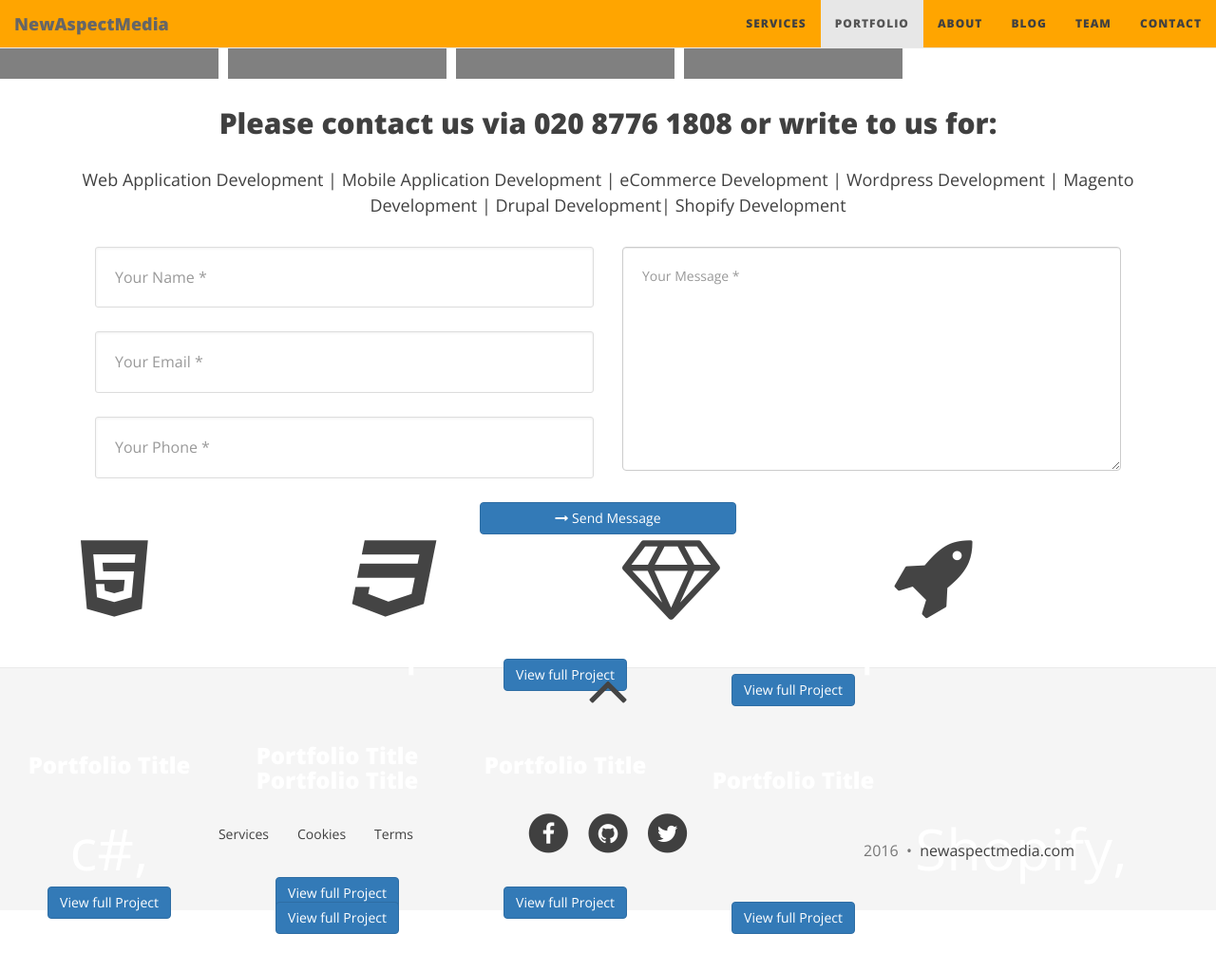
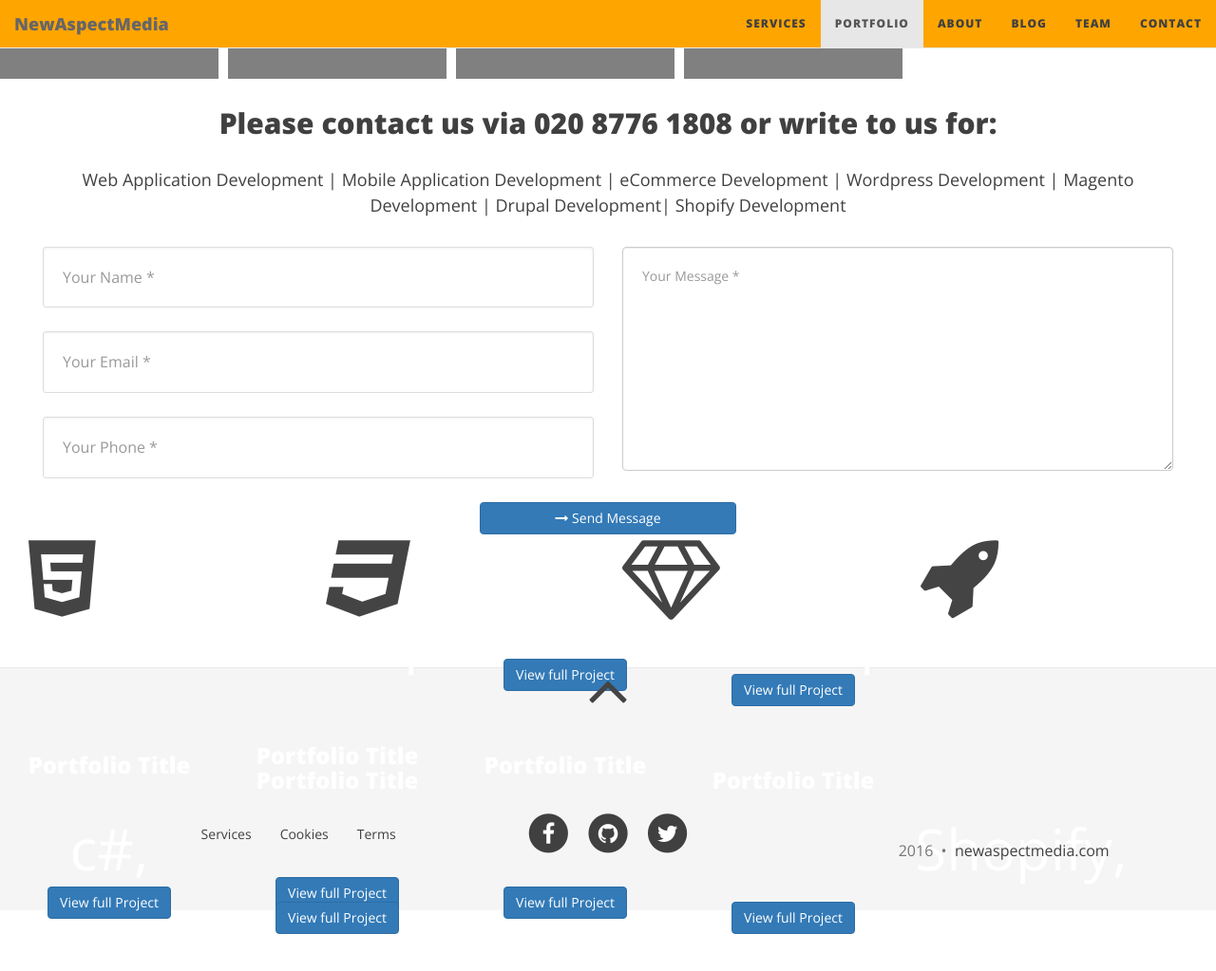
Before and after one commit to newmedia77/appxnam, a Jekyll site: the page built from 404.html, in a window 1280 px wide and 1400 px high, scrolled down 1477 px. Shown: the top 1023 px of the window at 95% size. Built offline with Jekyll 4.4.1, drawn with Linux system fonts in a browser that asks for light colours; nearby versions of some CDN libraries.

Commit message:
andreas
grid

```diff
--- a/css/responsive.css
+++ b/css/responsive.css
@@ -49,7 +49,10 @@
 	    border: 0;
 	}
 	/* === PORTFOLIO SECTION ===  */
-	.container #grid{
+	.container {
+	    width: 100%;
+	}
+	#grid{
 	    width: 100%;
 	}
 	/*team sction*/
@@ -143,7 +146,10 @@
 	}
 
 	/* === PORTFOLIO SECTION === */
-	.container #grid{
+	.container {
+	    width: 100%;
+	}
+	#grid{
 	    width: 100%;
 	}
 	.portfolio-item {
@@ -187,7 +193,11 @@
 @media only screen and (min-width:480px) and (max-width: 640px)  {
 
 	/* === PORTFOLIO SECTION === */
-	.container #grid{
+	.container {
+	    width: 100%;
+	}
+
+	#grid{
 	    width: 100%;
 	}
 	.portfolio-item {
```
